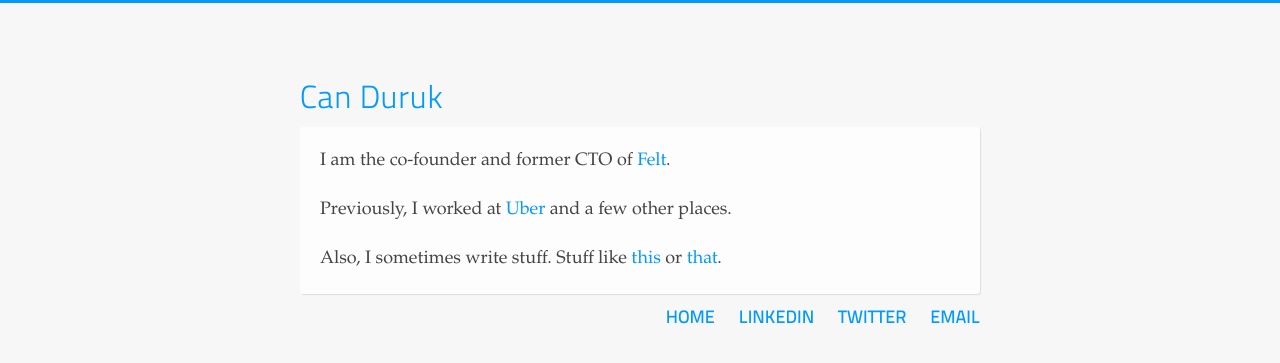
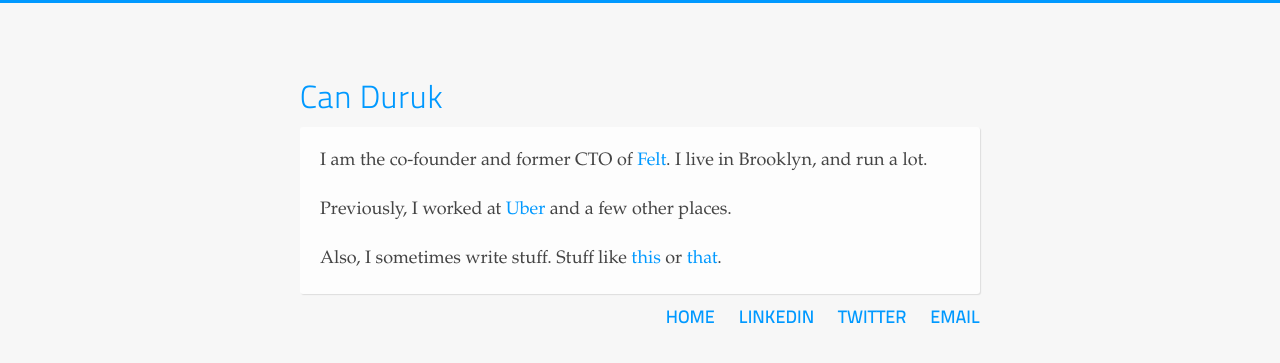
Before and after one commit to cduruk/cduruk.github.com, a Jekyll site: the page built from index.html, in a window 1280 px wide. Shown: the top 363 px of the page. Built offline with Jekyll 4.4.1, drawn with Linux system fonts in a browser that asks for light colours.

Commit message:
add NYC bit

```diff
--- a/index.html
+++ b/index.html
@@ -5,7 +5,7 @@ baseclass: home
 <h1>Can Duruk</h1>
 
 <div class="box">
-  <p>I am the co-founder and former CTO of <a href="https://felt.com">Felt</a>.
+  <p>I am the co-founder and former CTO of <a href="https://felt.com">Felt</a>. I live in Brooklyn, and run a lot. </p>
   <p>Previously, I worked at <a href="https://uber.com">Uber</a> and a few other places.</p>
   <p>
     Also, I sometimes write stuff. Stuff like <a href="https://www.nytimes.com/2018/09/28/opinion/instagram-facebook.html">this</a> or <a href="https://www.readmargins.com">that</a>.
```
